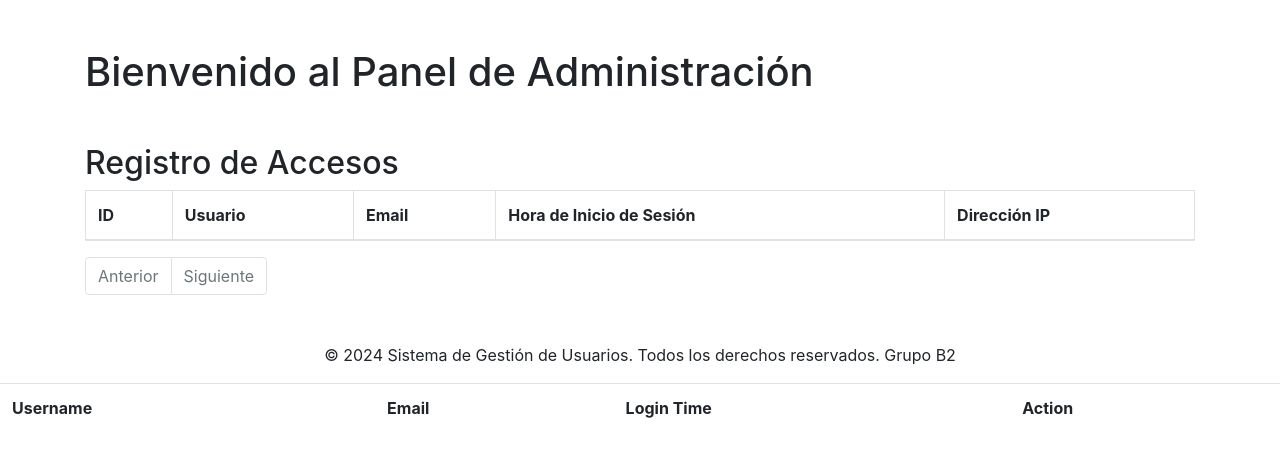
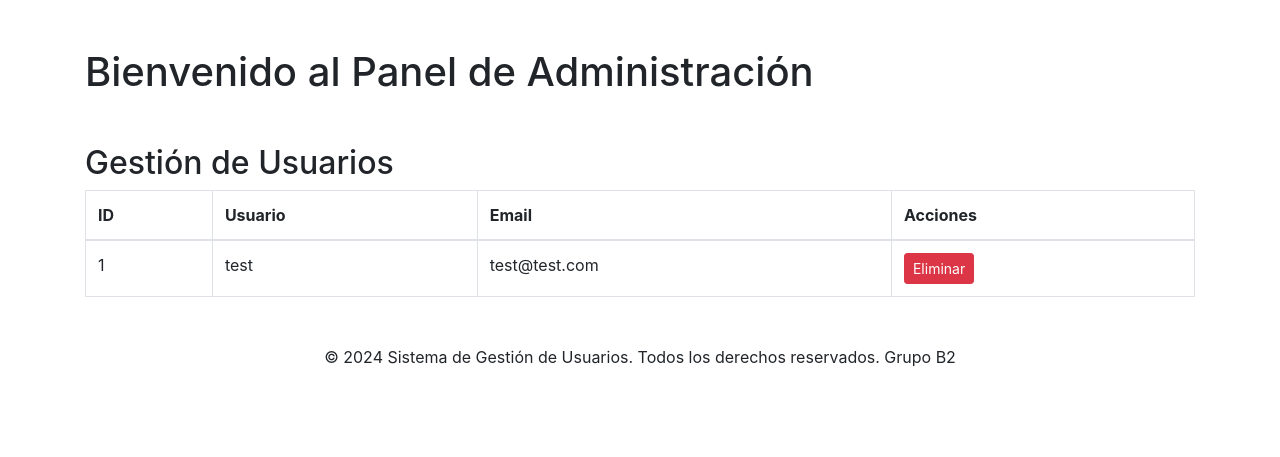
Before and after one commit to FabriR/TP_UNSO, a PHP site: page /views/admin.php in a window 1280 px wide. Shown: the part 56-513 px from the top of the page. Run offline with PHP 8.4, Linux system fonts and the light colour scheme; the visitor is signed in with stand-in values (Sample User, id 1); data comes from the database, SQL or seed files in the repository; data that the repository does not hold is empty; some libraries are stand-ins or nearby versions.

Commit message:
admin.php

```diff
--- a/views/admin.php
+++ b/views/admin.php
@@ -1,35 +1,74 @@
 <?php
 session_start();
+
+define('SECURE_PAGE', true);
+
+// Configurar opciones de la sesión para proteger contra hijacking de cookies y ataques XSS
+session_set_cookie_params([
+    'lifetime' => 0,
+    'path' => '/',
+    'domain' => '',
+    'secure' => false,          // Cambia a true cuando uses HTTPS
+    'httponly' => true,         // No accesible desde JavaScript
+    'samesite' => 'Strict'      // Evita el envío de cookies en solicitudes de otros sitios
+]);
+
+session_start();
+session_regenerate_id(true);    // Previene la fijación de sesión
+
+require '../includes/db.php';
+
+// Generar un token CSRF si no existe
+if (empty($_SESSION['csrf_token'])) {
+    $_SESSION['csrf_token'] = bin2hex(random_bytes(32));
+}
+
+// Validación de sesión y rol
 if (!isset($_SESSION['user_id']) || $_SESSION['role'] !== 'admin') {
     header('Location: ../index.php'); // Redirigir al login si no está autenticado
     exit;
 }
 
-// Conexión a la base de datos
-require '../includes/db.php';
+$message = '';
 
-// Definir cuántos registros se mostrarán por página
-$records_per_page = 10;
-$page = isset($_GET['page']) && is_numeric($_GET['page']) ? (int)$_GET['page'] : 1;
-$offset = ($page - 1) * $records_per_page;
+// Si se recibe una solicitud para eliminar un usuario
+if ($_SERVER['REQUEST_METHOD'] == 'POST' && isset($_POST['delete_user_id'])) {
+    // Verificar el token CSRF
+    if (!hash_equals($_SESSION['csrf_token'], $_POST['csrf_token'])) {
+        die('Solicitud no válida.');
+    }
 
-// Contar el total de registros para calcular el número de páginas
-$stmt_count = $pdo->query("SELECT COUNT(*) FROM access_log");
-$total_records = $stmt_count->fetchColumn();
-$total_pages = ceil($total_records / $records_per_page);
+    $delete_user_id = intval($_POST['delete_user_id']);
 
-// Obtener los registros con límite y desplazamiento (offset)
-$stmt = $pdo->prepare("
-    SELECT access_log.*, users.username, users.email
-    FROM access_log
-    JOIN users ON access_log.user_id = users.id
-    ORDER BY login_time DESC
-    LIMIT :limit OFFSET :offset
-");
-$stmt->bindValue(':limit', $records_per_page, PDO::PARAM_INT);
-$stmt->bindValue(':offset', $offset, PDO::PARAM_INT);
+    // Verificar que el ID del usuario sea válido y no sea admin
+    if ($delete_user_id > 0) {
+        try {
+            // Eliminar registros en access_log primero
+            $stmt = $pdo->prepare("DELETE FROM access_log WHERE user_id = :user_id");
+            $stmt->execute([':user_id' => $delete_user_id]);
+
+            // Ahora eliminar al usuario de la tabla users
+            $stmt = $pdo->prepare("DELETE FROM users WHERE id = :id AND role != 'admin'");
+            if ($stmt->execute([':id' => $delete_user_id])) {
+                $message = 'Usuario eliminado correctamente.';
+            } else {
+                $message = 'Error al eliminar el usuario.';
+            }
+        } catch (PDOException $e) {
+            $message = 'Error en la eliminación: ' . $e->getMessage();
+        }
+    } else {
+        $message = 'ID de usuario no válido.';
+    }
+
+    header("Location: admin.php?message=" . urlencode($message)); // Redirigir de vuelta a la página de administración
+    exit;
+}
+
+// Obtener los usuarios que no son administradores
+$stmt = $pdo->prepare("SELECT id, username, email FROM users WHERE role != 'admin'");
 $stmt->execute();
-$access_logs = $stmt->fetchAll();
+$users = $stmt->fetchAll();
 ?>
 
 <!DOCTYPE html>
@@ -53,7 +92,14 @@ $access_logs = $stmt->fetchAll();
 
     <div class="container mt-5">
         <h1>Bienvenido al Panel de Administración</h1>
-        <h2 class="mt-5">Registro de Accesos</h2>
+        <h2 class="mt-5">Gestión de Usuarios</h2>
+
+        <!-- Mostrar mensajes de éxito o error -->
+        <?php if (isset($_GET['message'])): ?>
+            <div class="alert alert-info">
+                <?php echo htmlspecialchars($_GET['message'], ENT_QUOTES, 'UTF-8'); ?>
+            </div>
+        <?php endif; ?>
 
         <table class="table table-bordered">
             <thead>
@@ -61,100 +107,34 @@ $access_logs = $stmt->fetchAll();
                     <th>ID</th>
                     <th>Usuario</th>
                     <th>Email</th>
-                    <th>Hora de Inicio de Sesión</th>
-                    <th>Dirección IP</th>
+                    <th>Acciones</th>
                 </tr>
             </thead>
             <tbody>
-                <?php foreach ($access_logs as $log): ?>
+                <?php foreach ($users as $user): ?>
                 <tr>
-                    <td><?php echo htmlspecialchars($log['id']); ?></td>
-                    <td><?php echo htmlspecialchars($log['username']); ?></td>
-                    <td><?php echo htmlspecialchars($log['email']); ?></td>
-                    <td><?php echo htmlspecialchars($log['login_time']); ?></td>
-                    <td><?php echo htmlspecialchars($log['ip_address']); ?></td>
+                    <td><?php echo htmlspecialchars($user['id']); ?></td>
+                    <td><?php echo htmlspecialchars($user['username']); ?></td>
+                    <td><?php echo htmlspecialchars($user['email']); ?></td>
+                    <td>
+                        <form method="POST" action="admin.php" onsubmit="return confirm('¿Estás seguro de eliminar este usuario?');">
+                            <input type="hidden" name="csrf_token" value="<?php echo $_SESSION['csrf_token']; ?>">
+                            <input type="hidden" name="delete_user_id" value="<?php echo $user['id']; ?>">
+                            <button type="submit" class="btn btn-danger btn-sm">Eliminar</button>
+                        </form>
+                    </td>
                 </tr>
                 <?php endforeach; ?>
             </tbody>
         </table>
+    </div>
 
-        <!-- Paginación -->
-        <nav>
-            <ul class="pagination">
-                <li class="page-item <?php if ($page <= 1) echo 'disabled'; ?>">
-                    <a class="page-link" href="?page=<?php echo $page - 1; ?>">Anterior</a>
-                </li>
-                <?php for ($i = 1; $i <= $total_pages; $i++): ?>
-                    <li class="page-item <?php if ($page == $i) echo 'active'; ?>">
-                        <a class="page-link" href="?page=<?php echo $i; ?>"><?php echo $i; ?></a>
-                    </li>
-                <?php endfor; ?>
-                <li class="page-item <?php if ($page >= $total_pages) echo 'disabled'; ?>">
-                    <a class="page-link" href="?page=<?php echo $page + 1; ?>">Siguiente</a>
-                </li>
-            </ul>
-        </nav>
-    </div>
     <footer class="text-center mt-5">
         <p>&copy; 2024 Sistema de Gestión de Usuarios. Todos los derechos reservados. Grupo B2</p>
     </footer>
+
     <script src="https://code.jquery.com/jquery-3.5.1.slim.min.js"></script>
     <script src="https://cdn.jsdelivr.net/npm/@popperjs/core@2.5.2/dist/umd/popper.min.js"></script>
     <script src="https://maxcdn.bootstrapcdn.com/bootstrap/4.5.2/js/bootstrap.min.js"></script>
 </body>
 </html>
-
-
-
-
-
-
-
-
-
-
-
-<?php
-// Fetch the users and display them along with a delete button (X) for each
-$stmt = $pdo->prepare("
-    SELECT access_log.*, users.username, users.email
-    FROM access_log
-    JOIN users ON access_log.user_id = users.id
-    ORDER BY login_time DESC
-    LIMIT :limit OFFSET :offset
-");
-$stmt->bindValue(':limit', $records_per_page, PDO::PARAM_INT);
-$stmt->bindValue(':offset', $offset, PDO::PARAM_INT);
-$stmt->execute();
-
-echo "<table class='table'>";
-echo "<tr><th>Username</th><th>Email</th><th>Login Time</th><th>Action</th></tr>";
-while ($row = $stmt->fetch(PDO::FETCH_ASSOC)) {
-    echo "<tr>";
-    echo "<td>" . htmlspecialchars($row['username']) . "</td>";
-    echo "<td>" . htmlspecialchars($row['email']) . "</td>";
-    echo "<td>" . htmlspecialchars($row['login_time']) . "</td>";
-    echo "<td><a href='admin.php?delete=" . htmlspecialchars($row['user_id']) . "' class='btn btn-danger'>X</a></td>";
-    echo "</tr>";
-}
-echo "</table>";
-?>
-
-
-<?php
-if (isset($_GET['delete']) && is_numeric($_GET['delete'])) {
-    $user_id = (int)$_GET['delete'];
-
-    // Check if the user exists before deleting
-    $stmt_check = $pdo->prepare("SELECT id FROM users WHERE id = :id");
-    $stmt_check->execute(['id' => $user_id]);
-    if ($stmt_check->rowCount() > 0) {
-        // Delete the user
-        $stmt_delete = $pdo->prepare("DELETE FROM users WHERE id = :id");
-        $stmt_delete->execute(['id' => $user_id]);
-        echo "<p>User deleted successfully.</p>";
-    } else {
-        echo "<p>User not found.</p>";
-    }
-}
-?>
```
